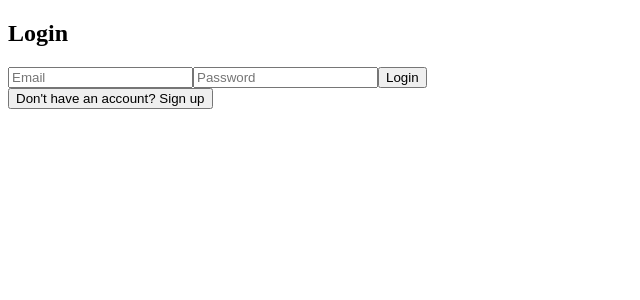
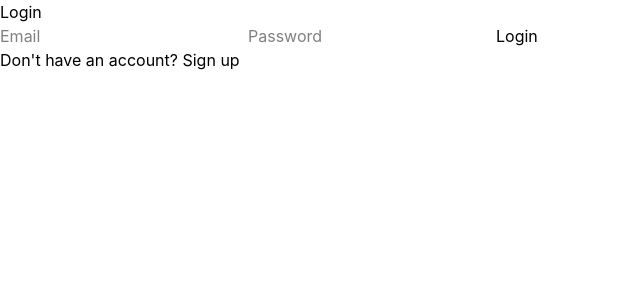
Before and after one commit to Retrochain/Birthday-Calendar-App, a React (Vite) app in the folder client/: page / in a window 1280 px wide. Shown: the top 300 px of the page, without its empty margins (0-640 px from the left). Built offline with nearby package versions, Linux system fonts and the light colour scheme; no server answers.

Commit message:
Added TailWindCSS library to work on the UI

```diff
--- /dev/null
+++ b/client/index.css
@@ -0,0 +1 @@
+@import "tailwindcss";
--- a/client/index.html
+++ b/client/index.html
@@ -3,6 +3,7 @@
   <head>
     <meta charset="UTF-8" />
     <meta name="viewport" content="width=device-width, initial-scale=1.0" />
+    <link href="index.css" rel="stylesheet">
     <title>Birthday Calendar App</title>
   </head>
   <body>
--- a/client/package.json
+++ b/client/package.json
@@ -12,10 +12,12 @@
   },
   "dependencies": {
     "@supabase/supabase-js": "^2.101.1",
+    "@tailwindcss/vite": "^4.2.2",
     "axios": "^1.14.0",
     "prop-types": "^15.8.1",
     "react": "^19.2.4",
-    "react-dom": "^19.2.4"
+    "react-dom": "^19.2.4",
+    "tailwindcss": "^4.2.2"
   },
   "devDependencies": {
     "@eslint/js": "^9.39.4",
--- a/client/vite.config.js
+++ b/client/vite.config.js
@@ -1,9 +1,10 @@
 import { defineConfig } from 'vite'
 import react from '@vitejs/plugin-react'
+import tailwindcss from '@tailwindcss/vite'
 
 // https://vite.dev/config/
 export default defineConfig({
-  plugins: [react()],
+  plugins: [react(), tailwindcss()],
   server: {
     proxy: {
       "/api": "http://localhost:5000",
```
Also changed, not shown: 1 other file (tests, documents, lock files or other folders).
